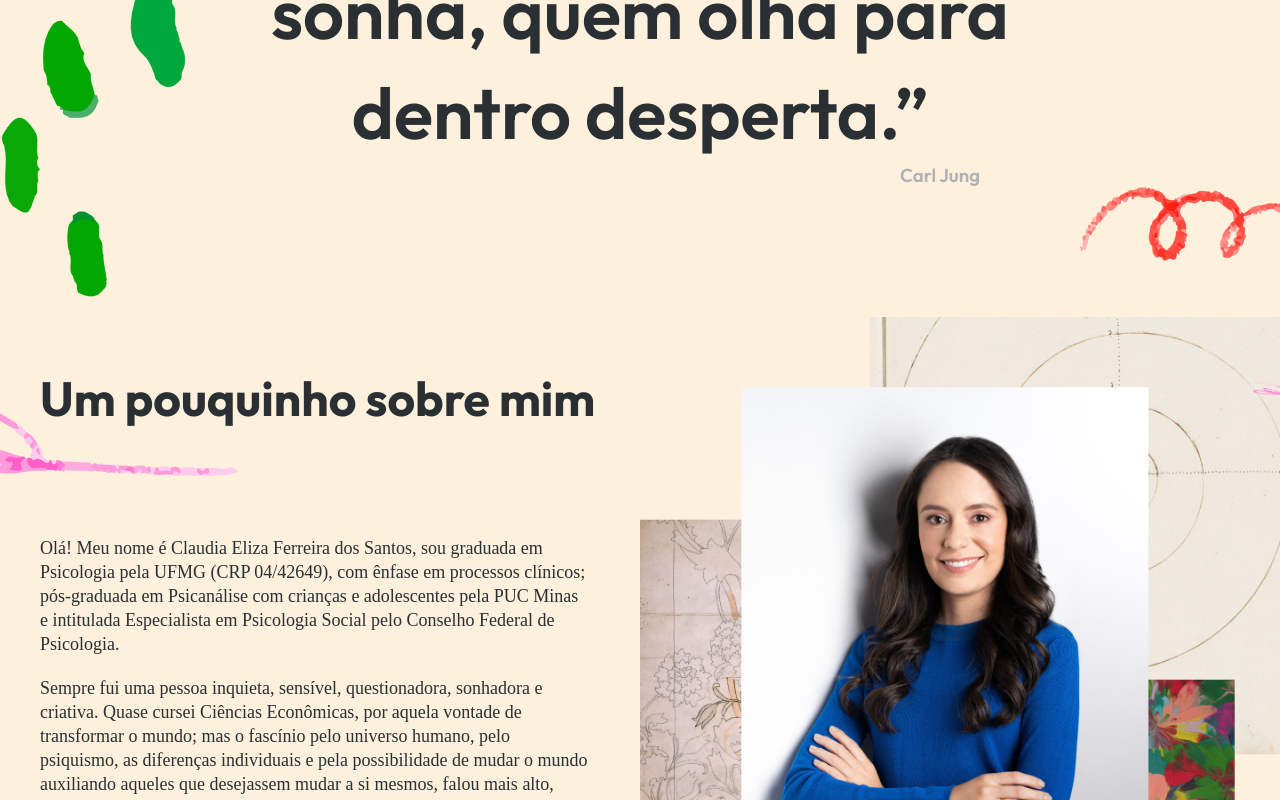
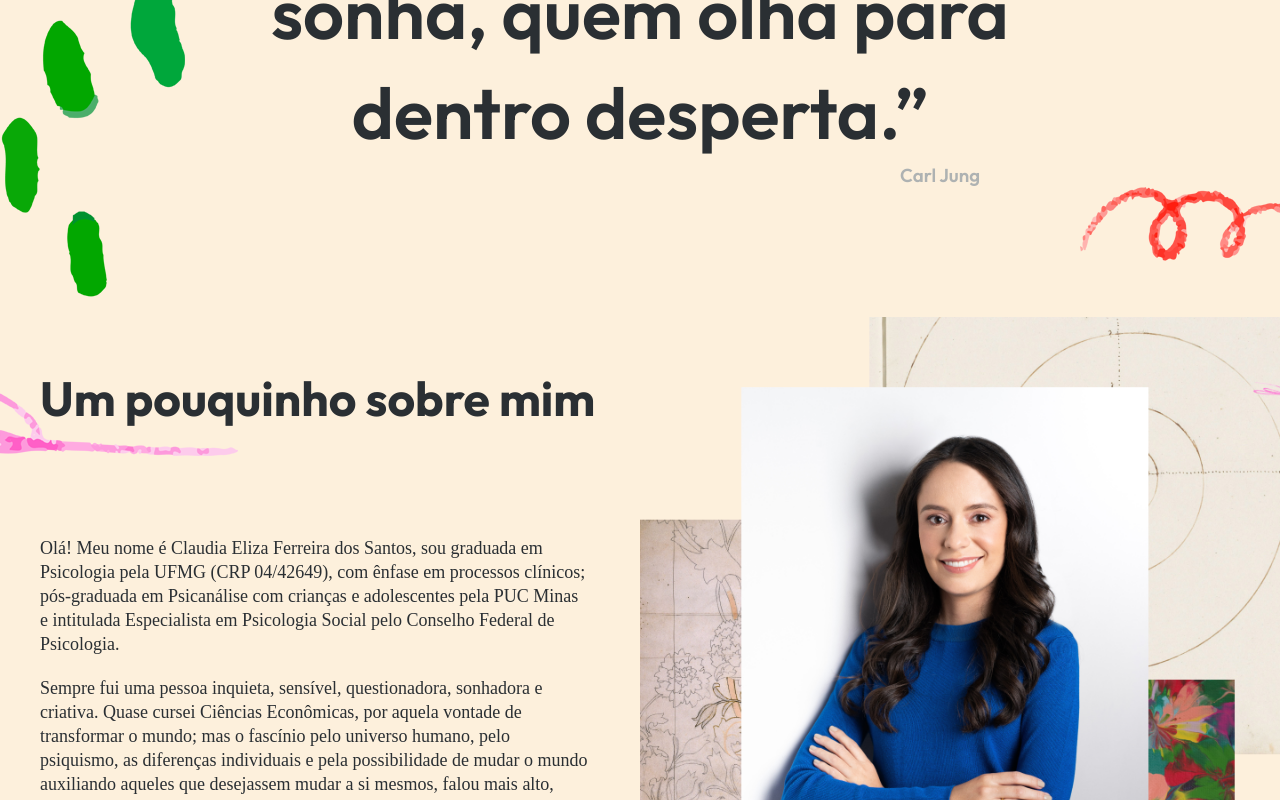
Before and after one commit to Claudinha-eliza/website-claudia-ferreira, a Next.js app: page / in a window 1280 px wide. Shown: the part 599-1399 px from the top of the page. Built offline with nearby package versions, Linux system fonts and the light colour scheme; a web font is replaced by a local one.

Commit message:
Decoration ajustment

```diff
--- a/src/Components/Sections/UmPouquinhoSobreMim/AboutMe/page.module.css
+++ b/src/Components/Sections/UmPouquinhoSobreMim/AboutMe/page.module.css
@@ -35,7 +35,7 @@
   object-fit: cover;
   object-position: right;
   width: 313px;
-  bottom: 60px;
+  bottom: 80px;
   left: 0;
 }
 
```
